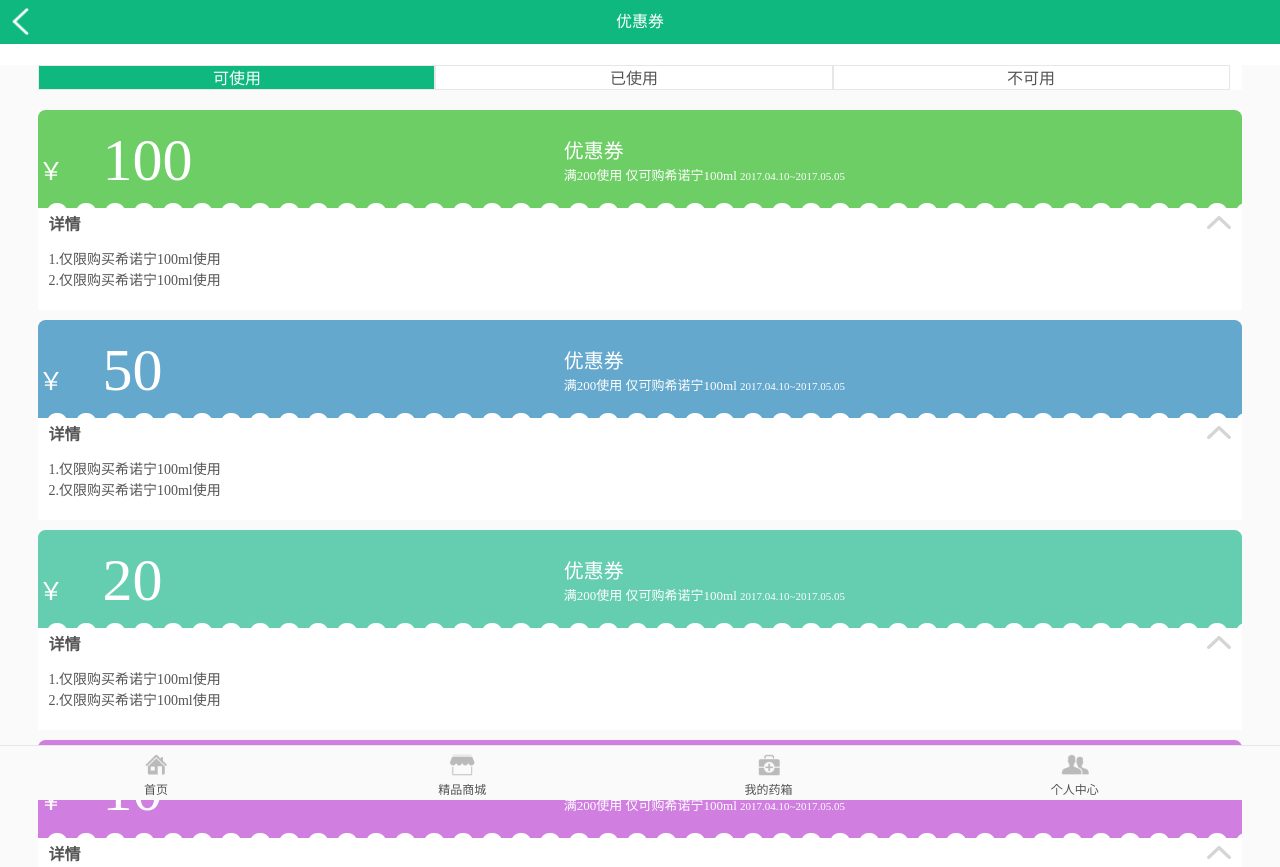
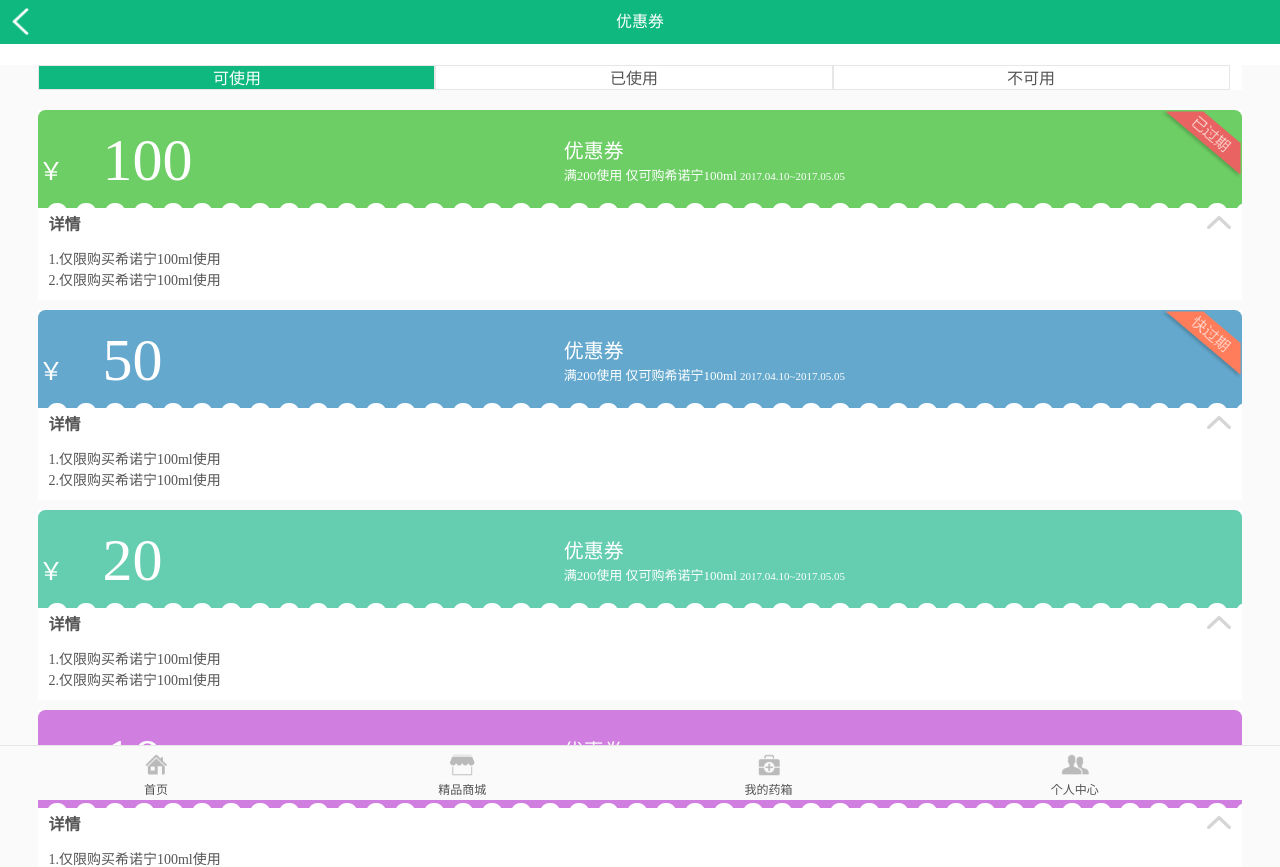
Before and after one commit to Somefuture/drugstoreOnline, a website built with webpack: page src/html/coupons.html in a window 1280 px wide. Shown: the top 867 px of the page. Built offline with nearby package versions, Linux system fonts and the light colour scheme.

Commit message:
coupons.scss

```diff
--- a/src/html/coupons.html
+++ b/src/html/coupons.html
@@ -35,6 +35,7 @@
     </div>
     <ul class="coupon_lists">
         <li class="coupon_hundred">
+            <img src="images/personal/personal_71.png" alt="" class="limit_status">
             <div class="coupon_value">
                 <span class="unit">￥</span>
                 <span class="value_num">100</span>
@@ -55,6 +56,7 @@
             </div>
         </li>
         <li class="coupon_fifty">
+            <img src="images/personal/personal_67.png" alt="" class="limit_status">
             <div class="coupon_value">
                 <span class="unit">￥</span>
                 <span class="value_num">50</span>
@@ -135,7 +137,6 @@
             </div>
         </li>
     </ul>
-    <div class="confirm_btn">确定</div>
 </div>
 <div class="footer">
     <ul class="nav">
--- a/src/sass/coupons.scss
+++ b/src/sass/coupons.scss
@@ -7,7 +7,14 @@ $color-main:#0fb87f;
   width: 94%;
   background: #FFFFFF;
   margin: p2r(20) auto;
-  height: p2r(400);
+  height: p2r(380);
+  position: relative;
+  .limit_status{
+    position: absolute;
+    top:0;
+    right: 0;
+    width: p2r(160);
+  }
   .coupon_value{
     width: 100%;
     height: p2r(200);
@@ -48,7 +55,7 @@ $color-main:#0fb87f;
   }
   .coupon_detail {
     width: 100%;
-    height: p2r(200);
+    height: p2r(180);
     padding: p2r(10) p2r(20);
     border-radius: 0 0 p2r(15) p2r(15);
     h3 {
@@ -68,7 +75,7 @@ $color-main:#0fb87f;
 }
 .coupon_body{
   background: #fafafa;
-  margin-bottom: p2r(200);
+  padding-bottom: p2r(200);
   .coupon_category{
     width: 94%;
     height: p2r(50);
```
Also changed, not shown: src/html/css/index.css.
